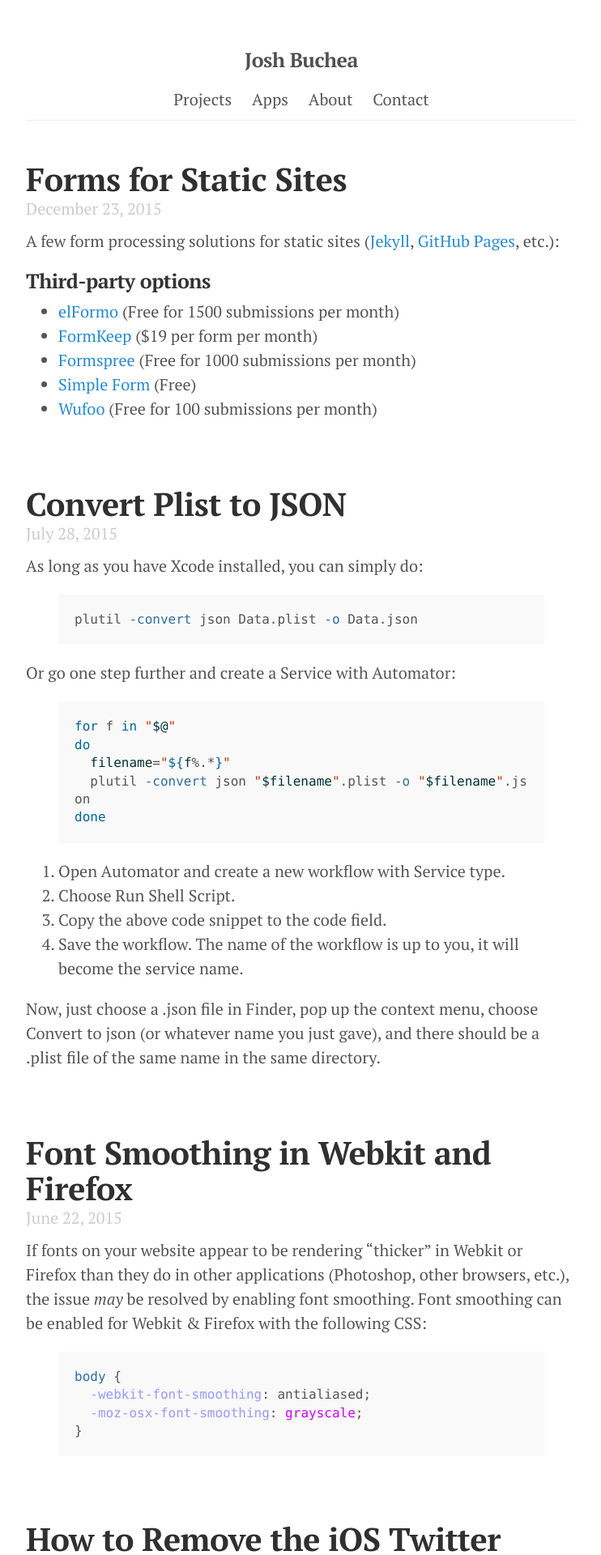
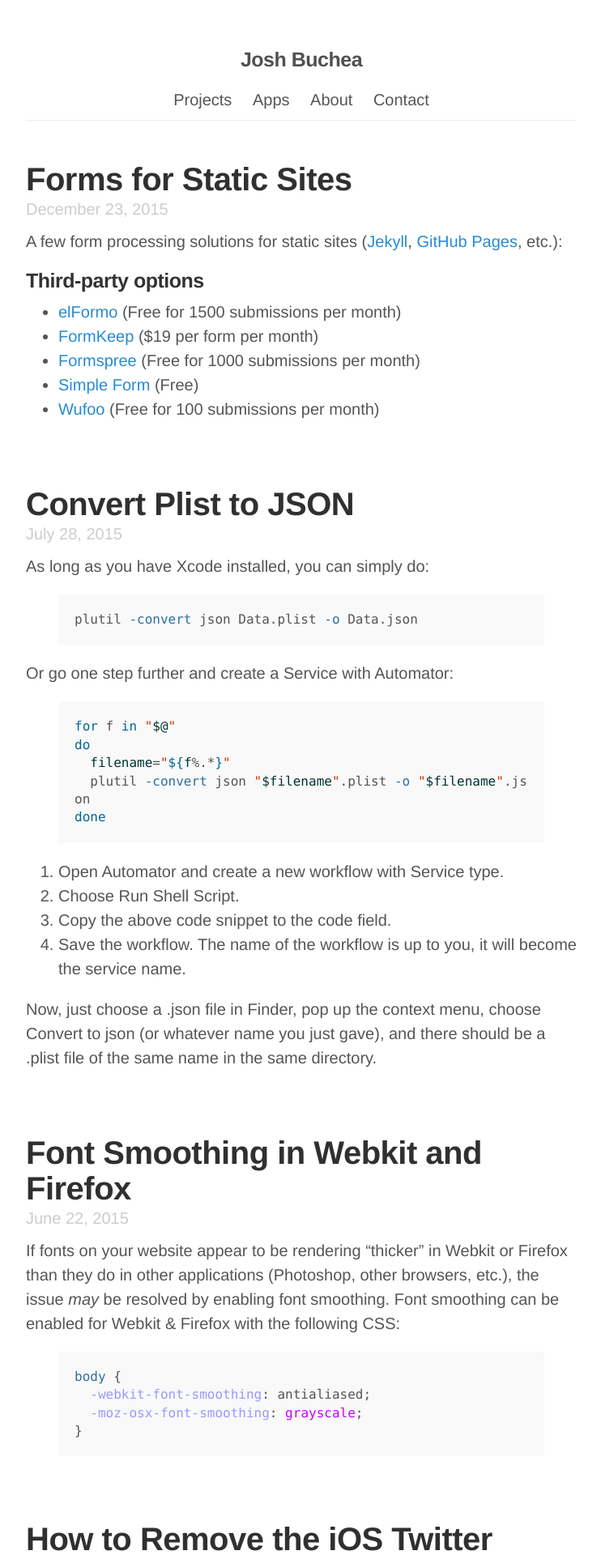
Before and after one commit to joshbuchea/joshbuchea.com, a Jekyll site: the page built from index.html, in a window 1280 px wide. Shown: the top 1920 px of the page at 81% size, without its empty margins (268-1010 px from the left). Built offline with Jekyll 4.4.1, drawn with Linux system fonts in a browser that asks for light colours; nearby versions of some CDN libraries.

Commit message:
Remove Google Fonts

```diff
--- a/_includes/head.html
+++ b/_includes/head.html
@@ -16,8 +16,8 @@
   <!-- CSS -->
   <link rel="stylesheet" href="{{ site.baseurl }}css/styles.css">
 
-  <!-- Google Fonts -->
-  <link rel="stylesheet" href="http://fonts.googleapis.com/css?family=PT+Serif:400,400italic,700">
+  <!-- Font Awesome -->
+  <link rel="stylesheet" href="https://maxcdn.bootstrapcdn.com/font-awesome/4.5.0/css/font-awesome.min.css">
 
   <!-- Icons -->
   <link rel="apple-touch-icon-precomposed" sizes="144x144" href="{{ site.baseurl }}public/apple-touch-icon-precomposed.png">
--- a/_sass/_main.scss
+++ b/_sass/_main.scss
@@ -1,5 +1,5 @@
 html {
-  font-family: "PT Serif", Georgia, "Times New Roman", serif;
+  /*font-family: "PT Serif", Georgia, "Times New Roman", serif;*/
 }
 
 body {
```
